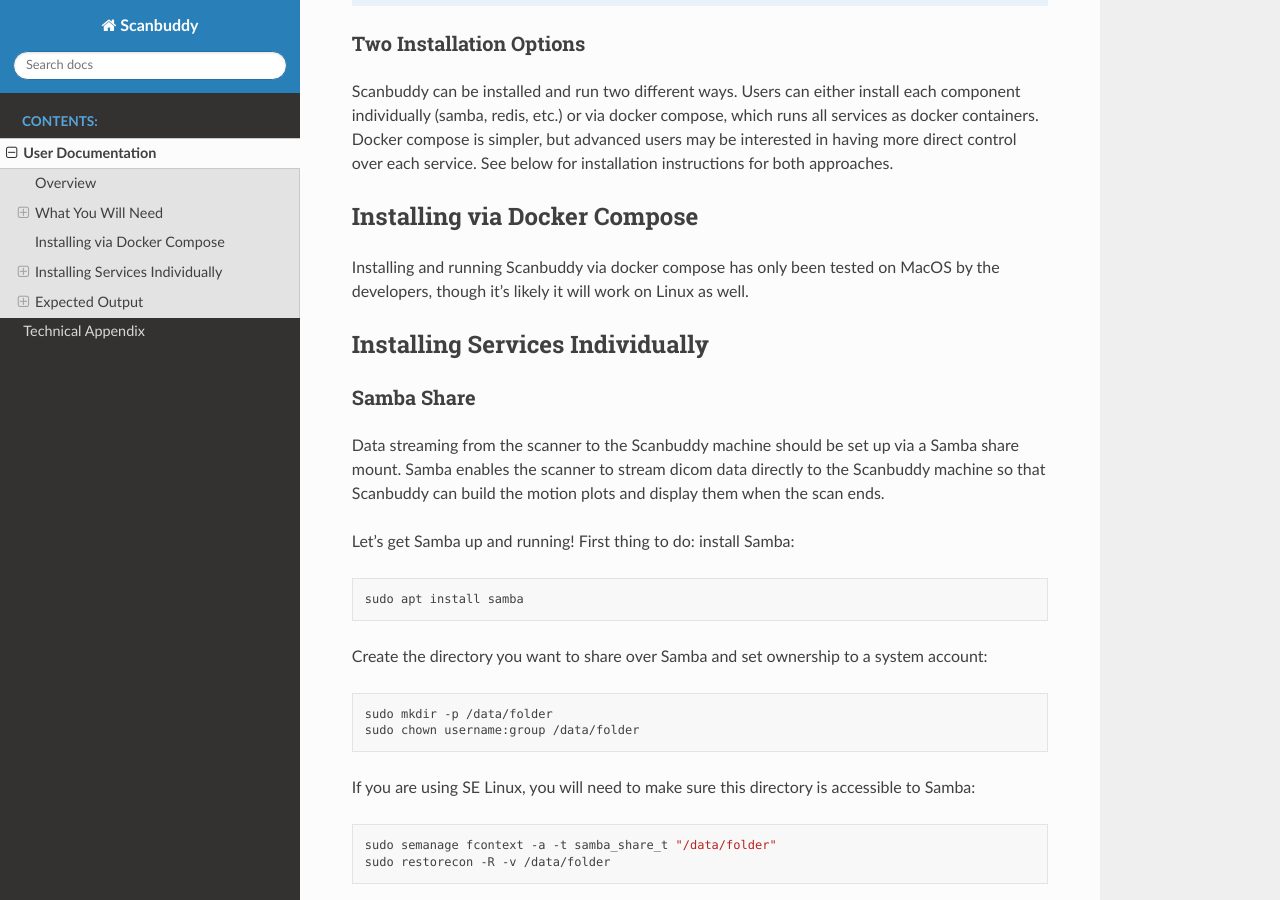
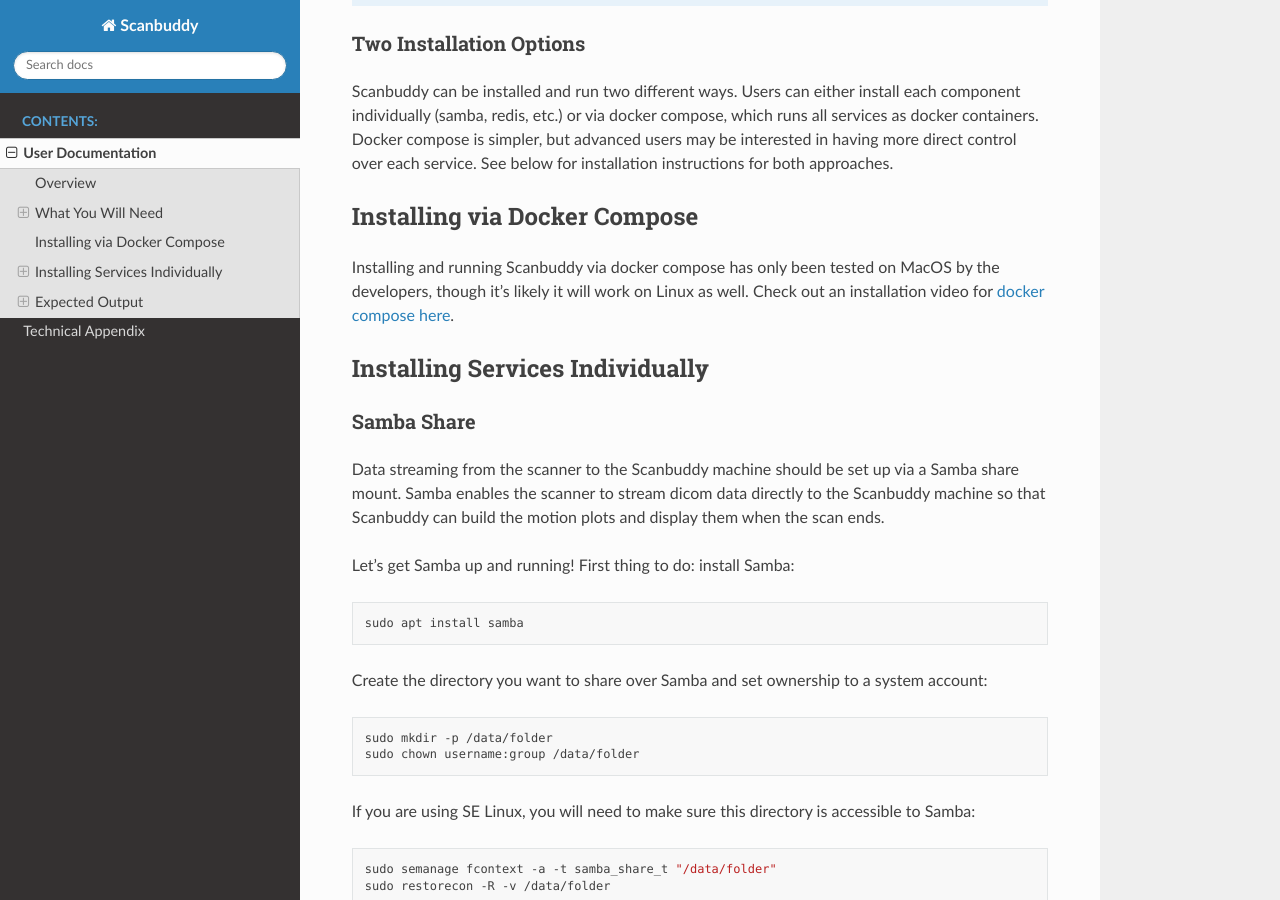
Before and after one commit to harvard-nrg/scanbuddy, a Sphinx documentation site: the page built from docs/source/user_docs.rst, in a window 1280 px wide and 900 px high, scrolled down 1332 px. Built offline with Sphinx 7.4.7 and the Read the Docs theme 3.1.0, drawn with Linux system fonts in a browser that asks for light colours.

Commit message:
add link to installation video for docker compose

```diff
--- a/docs/source/user_docs.rst
+++ b/docs/source/user_docs.rst
@@ -31,7 +31,7 @@
 
 Installing via Docker Compose
 ^^^^^^^^^^^^^^^^^^^^^^^^^^^^^
-Installing and running Scanbuddy via docker compose has only been tested on MacOS by the developers, though it's likely it will work on Linux as well.
+Installing and running Scanbuddy via docker compose has only been tested on MacOS by the developers, though it's likely it will work on Linux as well. Check out an installation video for `docker compose here <https://youtu.be/JbkHnK4dlpo>`_.
 
 Installing Services Individually
 ^^^^^^^^^^^^^^^^^^^^^^^^^^^^^^^^
```
